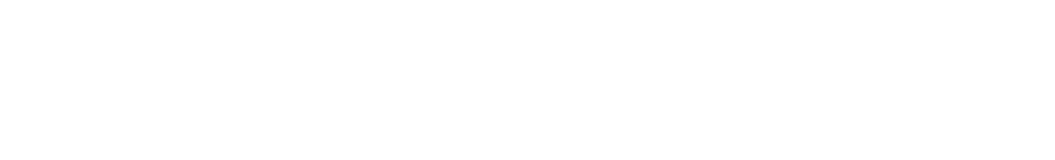
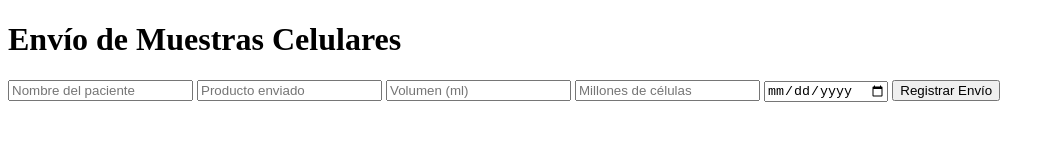
Before and after one commit to ISTURIZrp/LabMaster-manager, a plain HTML site: page envios.html in a window 1280 px wide. Shown: the whole page, without its empty margins (0-1055 px from the left). Drawn offline with Linux system fonts and the light colour scheme.

Commit message:
Actualizar envios.html

```diff
--- a/envios.html
+++ b/envios.html
@@ -1 +1,25 @@
-<!-- Envío de muestras celulares -->
+<!DOCTYPE html>
+<html lang="es">
+<head>
+  <meta charset="UTF-8">
+  <title>Envíos - LabMaster</title>
+  <link rel="stylesheet" href="css/estilos.css">
+</head>
+<body>
+  <header>
+    <h1>Envío de Muestras Celulares</h1>
+  </header>
+  <main>
+    <form id="form-envio">
+      <input type="text" id="paciente" placeholder="Nombre del paciente" required>
+      <input type="text" id="producto" placeholder="Producto enviado" required>
+      <input type="number" id="volumen" placeholder="Volumen (ml)" required>
+      <input type="number" id="celulas" placeholder="Millones de células" required>
+      <input type="date" id="fecha" required>
+      <button type="submit">Registrar Envío</button>
+    </form>
+    <div id="lista-envios"></div>
+  </main>
+  <script src="js/envios.js"></script>
+</body>
+</html>
```
